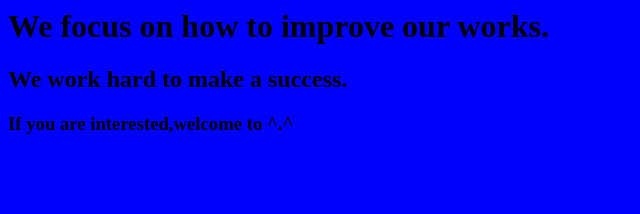
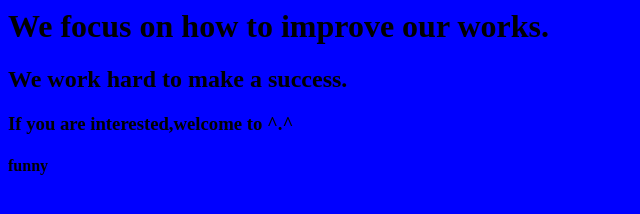
Before and after one commit to JunCham/-, a plain HTML site: page index.html in a window 1280 px wide. Shown: the full height of the page, 0-640 px from the left. Drawn offline with Linux system fonts and the light colour scheme.

Commit message:
添加了行4及1txt

```diff
--- a/index.html
+++ b/index.html
@@ -6,5 +6,6 @@
         We work hard to make a success.
     </h2>
     <h3>If you are interested,welcome to ^.^</h3>
+    <h4>funny</h4>
 </body>
 <link rel="stylesheet" href="style.css">
```
Also changed, not shown: 1.txt (added).
